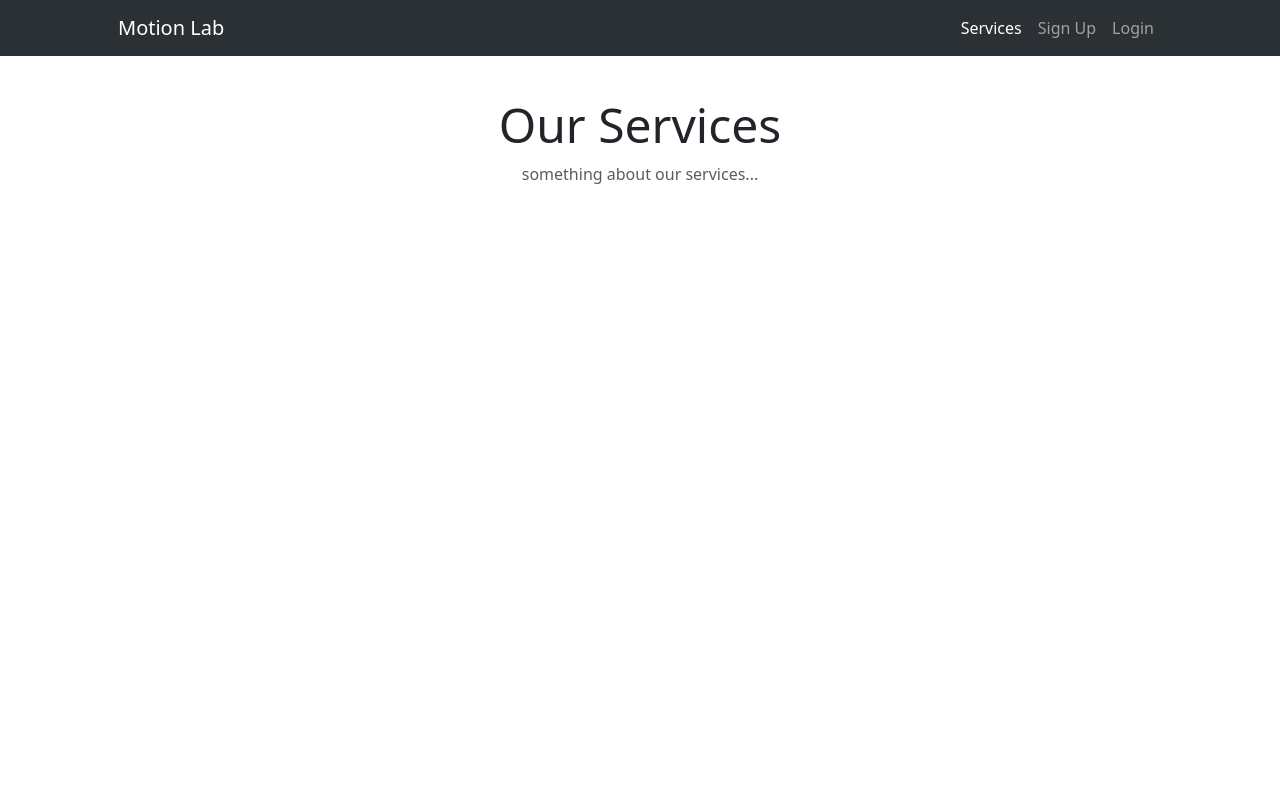
After one commit to AlexThoma5/MP4_ecommerce, a Django app: page /services/ in a window 1280 px wide. The commit adds this page. Run offline with Django 4.2, Linux system fonts and the light colour scheme; data that the repository does not hold is empty; some libraries are stand-ins or nearby versions.

Commit message:
Add services.html page with cards, navbar link in base.html and services link in index.html

```diff
--- a/home/templates/home/index.html
+++ b/home/templates/home/index.html
@@ -10,7 +10,7 @@
                     <h1 class="mb-3"><span class="d-block display-4 fw-semibold">Move Better,</span>
                         <span class="d-block display-4 fw-semibold">Live Better</span></h1>
                     <p class="text-muted mb-4">Expert physiotherapy care tailored to your recovery journey. Get back to doing what you love with personalised treatment plans.</p>
-                    <a href="" class="btn btn-dark btn-lg">View Services</a>
+                    <a href="{% url 'services' %}" class="btn btn-dark btn-lg">View Services</a>
                 </div>
                 <!-- Image column -->
                 <div class="col-12 col-lg-6 text-center">
--- /dev/null
+++ b/services/templates/services/services.html
@@ -0,0 +1,35 @@
+{% extends "base.html" %}
+{% load static %}
+
+{% block content %}
+<div class="container">
+    <!-- Page title -->
+    <div class="text-center m-4">
+        <h1 class="display-5">Our Services</h1>
+        <p class="text-muted">something about our services...</p>
+    </div>
+    <div class="row g-4 mt-4">
+    <!-- Service cards -->
+    {% for service in services %}
+        <div class="col-12 col-md-6">
+            <div class="card h-100 shadow-sm">
+                <div class="card-body d-flex flex-column">
+                    <h5 class="card-title mb-1">{{ service.name }}</h5>
+                    <small class="text-muted">{{ service.duration }} mins</small>
+                    <p class="card-text text-muted mb-2">
+                        {{ service.description|truncatechars:50 }}
+                    </p>
+                    <p class="fw-semibold mb-2">£{{ service.price }}</p>
+                    <div class="mt-auto align-self-end">
+                        <a href=""
+                            class="btn btn-primary btn-sm stretched-link">
+                            Continue
+                        </a>
+                    </div>
+                </div>
+            </div>
+        </div>
+        {% endfor %}
+    </div>
+</div>
+{% endblock %}
--- a/templates/base.html
+++ b/templates/base.html
@@ -3,6 +3,7 @@
 {% url 'account_login' as login_url %}
 {% url 'account_signup' as signup_url %}
 {% url 'account_logout' as logout_url %}
+{% url 'services' as services_url %}
 <!DOCTYPE html>
 <html class="h-100" lang="en">
     <head>
@@ -59,6 +60,10 @@
                 </button>
                 <div class="collapse navbar-collapse" id="navbarResponsive">
                     <ul class="navbar-nav ms-auto">
+                        <li class="nav-item">
+                            <a class="nav-link {% if request.path == services_url %}active" aria-current="page{% endif %}"
+                            href="{% url 'services' %}">Services</a>
+                        </li>
                         {% if user.is_authenticated %}
                         <li class="nav-item">
                             <a class="nav-link {% if request.path == logout_url %}active" aria-current="page{% endif %}"
```
